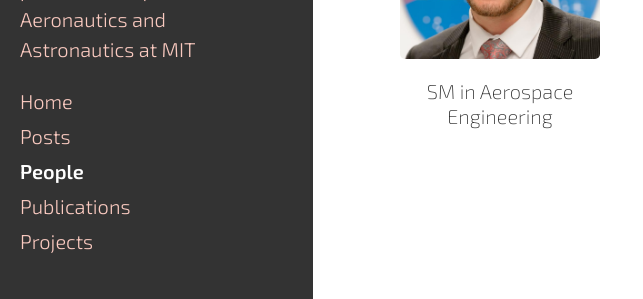
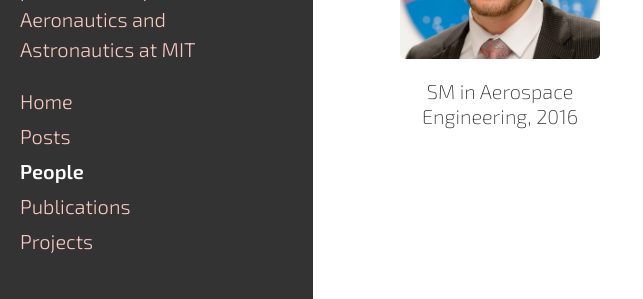
Before and after one commit to convexengineering/convexengineering.github.io, a Jekyll site: the page built from people/index.html, in a window 1280 px wide and 900 px high, scrolled down 1509 px. Shown: the part 601-900 px from the top of the window, without its empty margins (0-643 px from the left). Built offline with Jekyll 4.4.1, drawn with Linux system fonts in a browser that asks for light colours; some of the changed lines change nothing that is shown.

Commit message:
Label grad date for alumni.

```diff
--- a/people/index.html
+++ b/people/index.html
@@ -30,4 +30,4 @@ title: People
 {% include headshot.html name="Bjarni Kristinsson" caption="Undergraduate Researcher" %}
 
 <h1>Alumni </h1>
-{% include headshot.html name = "Philippe Kirschen" caption="SM in Aerospace Engineering" %}
+{% include headshot.html name = "Philippe Kirschen" caption="SM in Aerospace Engineering, 2016" %}
```
